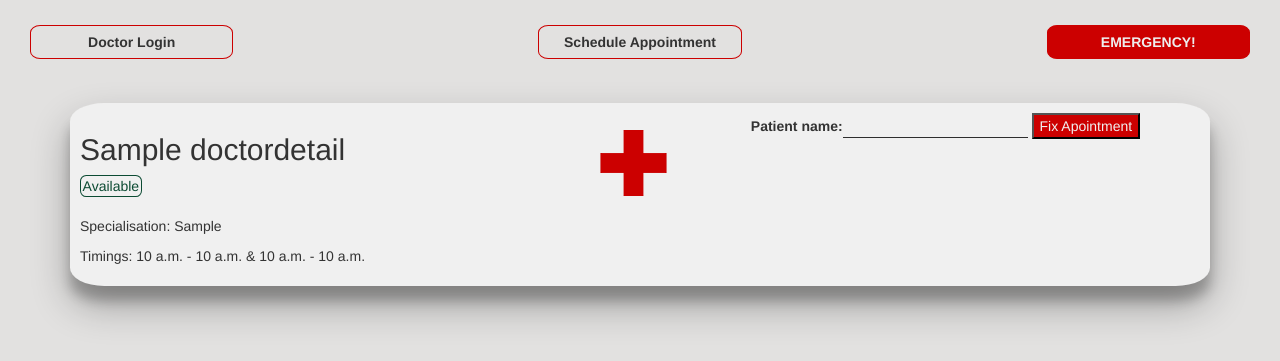
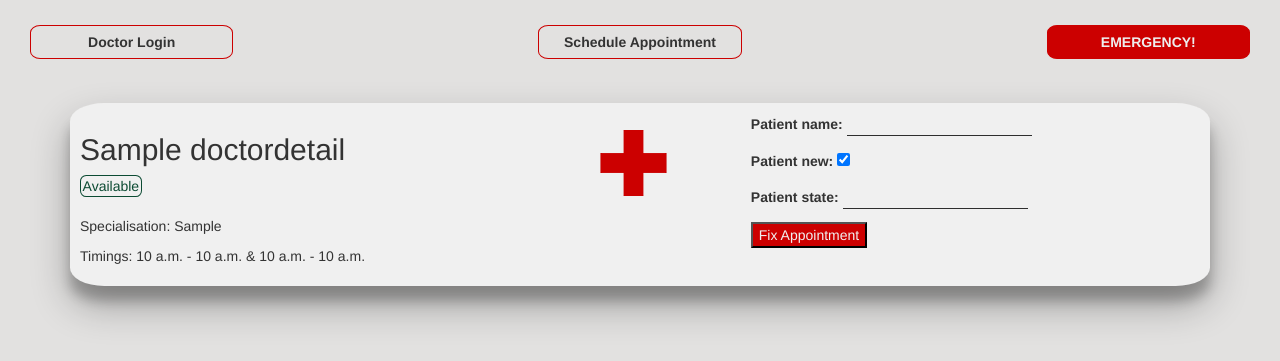
Before and after one commit to sprince0031/just-hospital-facepalm, a Django app: page /frontdesk/1/ in a window 1280 px wide. Shown: the top 361 px of the page. Run offline with Django 3.2, Linux system fonts and the light colour scheme; tables that the repository leaves empty hold one stand-in row (values such as "Sample post"); some libraries are stand-ins or nearby versions.

Commit message:
can save patient appointment details to DB.

```diff
--- a/hospital/frontdesk/admin.py
+++ b/hospital/frontdesk/admin.py
@@ -1,5 +1,6 @@
 from django.contrib import admin
 
-from .models import DoctorDetails
+from .models import DoctorDetails, PatientSteggedDetails
 
 admin.site.register(DoctorDetails)
+admin.site.register(PatientSteggedDetails)
--- a/hospital/frontdesk/forms.py
+++ b/hospital/frontdesk/forms.py
@@ -3,13 +3,17 @@
 from django import forms
 from django.core.exceptions import ValidationError
 from django.utils.translation import ugettext_lazy as _
+from .models import PatientSteggedDetails
+
+
 
 # class PatientDetailsForm(forms.ModelForm):
-class PatientDetailsForm(forms.Form):
-    # class Meta:
-    # model = PatientSteggedDetails
-    # fields = ["patient_name", "patient_new", "patient_state"]
-    patient_name = forms.CharField(required=True)
+class PatientDetailsForm(forms.ModelForm):
+    class Meta:
+        model = PatientSteggedDetails
+        fields = ["patient_name", "patient_new", "patient_state"]
+
+    # patient_name = forms.CharField(required=True)
     # patient_new = forms.BooleanField(required=True, initial=True)
     # patient_state = forms.MultipleChoiceField(required=True)
 
@@ -21,3 +25,8 @@ class PatientDetailsForm(forms.Form):
     #         raise ValidationError(_('Invalid date - renewal in past'))
 
     #     return data
+
+    # class PatientDetailsForm(forms.ModelForm):
+
+    #     class Meta:
+    #         model = PatientSteggedDetails
--- a/hospital/frontdesk/models.py
+++ b/hospital/frontdesk/models.py
@@ -16,7 +16,7 @@ class DoctorDetails(models.Model):
 
 class AppointmentDetails(models.Model):
     appointment_id = models.CharField(max_length=14)
-    appointment_reason = models.CharField(max_length=1000)
+    appointment_reason = models.CharField(max_length=1000, null=True)
     appointment_date = models.DateField()
     appointment_time = models.TimeField()
     patient_hash = models.CharField(max_length=64)
@@ -28,8 +28,11 @@ class AppointmentDetails(models.Model):
 
 class PatientSteggedDetails(models.Model):
     patient_name = models.CharField(max_length=100)
-    patient_steg = models.ImageField()
+    patient_steg = models.ImageField(null=True, blank=True)
     patient_state = models.CharField(max_length=50)
     patient_new = models.BooleanField(default=True)
+    patient_age = models.IntegerField(null=True)
+    patient_DOB = models.DateField(null=True)
+    reason_for_consultation = models.CharField(max_length=300, null=True)
     def __str__(self):
         return self.patient_name
--- a/hospital/frontdesk/templates/frontdesk/doctorDetails.html
+++ b/hospital/frontdesk/templates/frontdesk/doctorDetails.html
@@ -1,4 +1,6 @@
 {% include '../base.html' %}
+{% load crispy_forms_tags %}
+
 
 <!DOCTYPE html>
 <html lang="en">
@@ -32,8 +34,11 @@
                 <div class="col-md-5">
                     {% block patient %}
                         {% if doctor.doctor_availability %}
-                            <form action="{% url 'frontdesk:doctorBusy' doctor.id %}" method="POST">
+                            <!-- <form action="{% url 'frontdesk:doctorBusy' doctor.id %}" method="POST"> -->
+                            <form method="POST">
                                 {% csrf_token %}
+                                {{form.as_p}}
+
                                 <!-- <h2><input type="text" name='patient_name' id="patient_name" placeholder="Patient Name"></h2><br>
                                 <div class="patient_details">
                                     <input type="checkbox" name="patient_new" id="patient_new"> Returning Patient<br>
@@ -48,8 +53,7 @@
                                     <input type="date" name="appointment_date" id="appointment_date">
                                     <input type="time" name="appointment_time" id="appointment_time">
                                 </div><br> -->
-                                {{form}}
-                                <input type="submit" value="Fix Apointment">
+                                <input type="submit" value="Fix Appointment">
                             </form>
 
                         {% endif %}
--- a/hospital/frontdesk/views.py
+++ b/hospital/frontdesk/views.py
@@ -11,14 +11,29 @@ def index(request):
     return render(request, 'frontdesk/home.html', context)
 
 def doctorDetails(request, id):
+
     doctor = DoctorDetails.objects.get(id=id)
+
+    form = PatientDetailsForm(request.POST or None)
+
+    if form.is_valid():
+
+        form.save()
+
+
+    context = {'doctor': doctor, 'form': form}
+
+
+    '''
     form = PatientDetailsForm(request.POST or None)
     if form.is_valid():
         form.patient_name = form.cleaned_data['patient_name']
         # form.patient_new = form.cleaned_data['patient_new']
         # form.patient_state = form.cleaned_data['patient_state']
         form.save()
-    context = {'doctor': doctor, 'form': form}
+
+    '''
+
     return render(request, 'frontdesk/doctorDetails.html', context)
 
 def doctorBusy(request, id):
--- a/hospital/hospital/settings.py
+++ b/hospital/hospital/settings.py
@@ -38,6 +38,9 @@ INSTALLED_APPS = [
     'django.contrib.sessions',
     'django.contrib.messages',
     'django.contrib.staticfiles',
+
+    # filters
+    'crispy_forms',
 ]
 
 MIDDLEWARE = [
```
Also changed, not shown: hospital/frontdesk/migrations/0002_appointmentdetails_appointment_reason.py (added), hospital/frontdesk/migrations/0003_auto_20190526_2221.py (added), hospital/frontdesk/migrations/0004_auto_20190526_2229.py (added).
